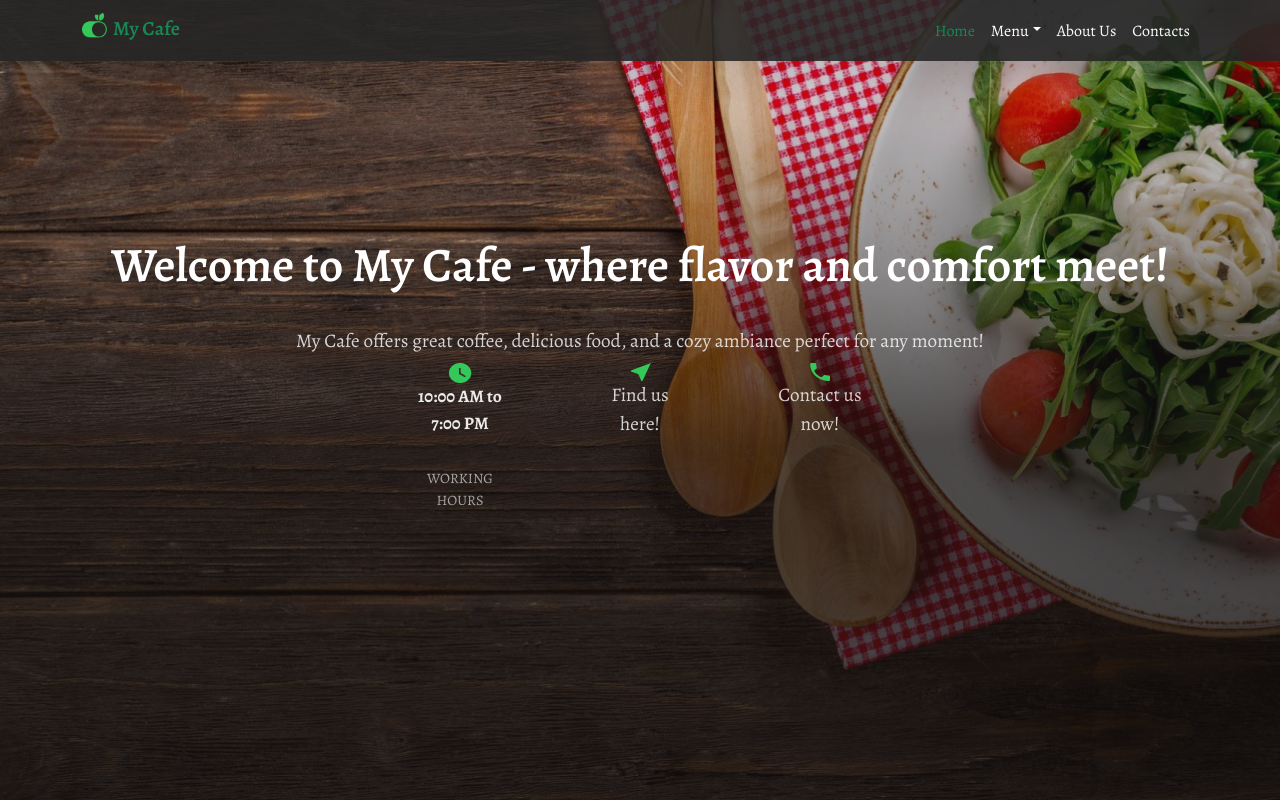
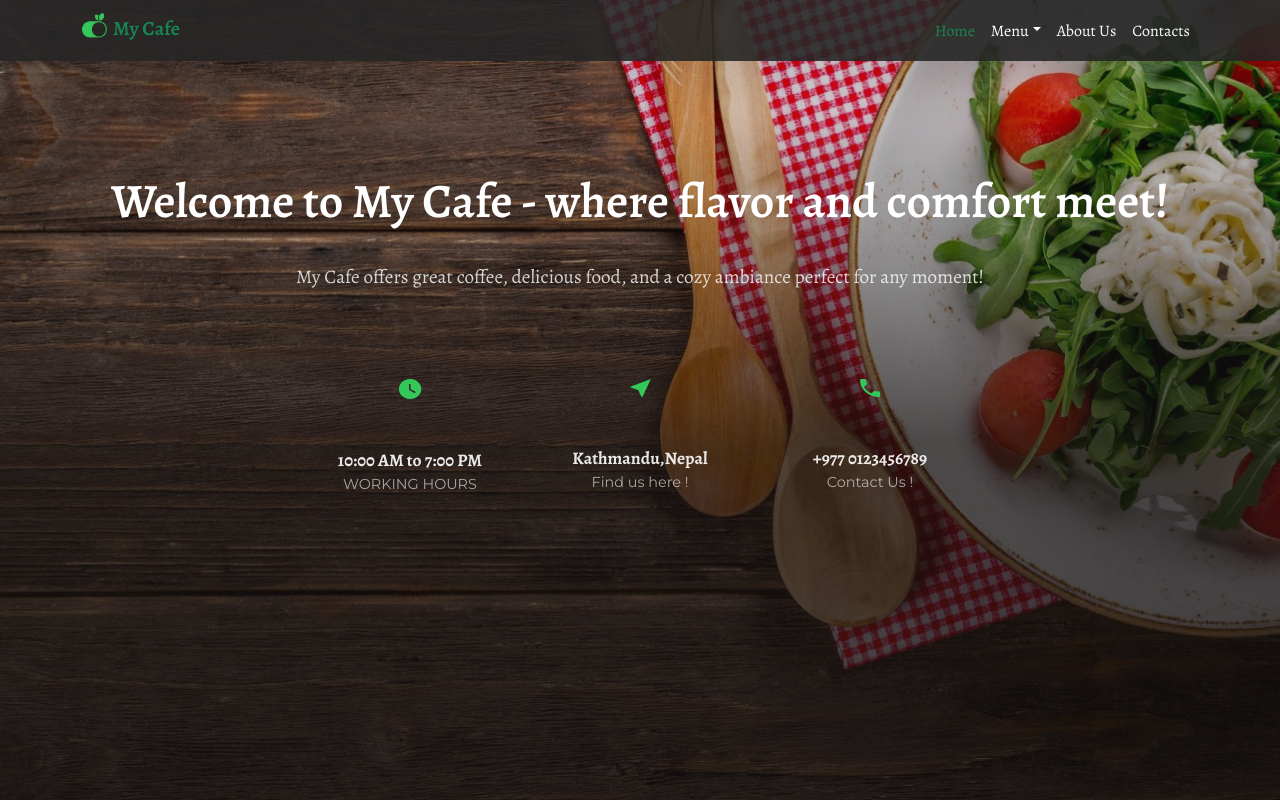
Before and after one commit to codewithme33/Cafe, a React (Create React App) app: page / in a window 1280 px wide. Built offline with nearby package versions, Linux system fonts and the light colour scheme.

Commit message:
Landing page Completed

```diff
--- a/src/components/Banner.css
+++ b/src/components/Banner.css
@@ -1,13 +1,14 @@
+@import url('https://fonts.googleapis.com/css2?family=Montserrat&display=swap');
+
 .banner {
     text-align: center;
     padding: 2rem;
-    color: white ;
-    margin-top: 6rem;
-
+    color: white;
+    margin-top: 3rem;
 }
 
 .banner h1 {
-    margin-top: 3rem;
+    margin-top: 2rem;
     font-size: 3rem;
     font-weight: 600;
 }
@@ -31,14 +32,19 @@
     display: flex;
     flex-direction: column;
     align-items: center;
+    gap: 1rem;
     flex: 1;
-    max-width: 100px;
+    max-width: 150px;
     margin-top: 1.5rem;
 }
 
 .banner ul li img {
     max-width: 50px;
-    margin: -2rem;
+    margin: 0;
+}
+
+.banner ul li p {
+    text-align: center;
 }
 
 
@@ -50,10 +56,15 @@
 
 @media (max-width: 768px) {
     .banner ul {
-        gap: 5rem;
+        gap: 2rem;
     }
 }
 
+@media (max-width: 480px) {
+    .banner ul {
+        gap: 1rem;
+    }
+}
 
 .working-hours {
     display: flex;
@@ -70,6 +81,40 @@
 }
 
 #workinghour {
+    margin: 0;
     font-size: 0.9rem;
     color: rgba(255, 255, 255, 0.6);
+    font-family: "Montserrat", serif;
 }
+
+#location {
+    font-size: 1.1rem;
+    font-weight: bold;
+    margin: 0;
+    color: rgba(255, 255, 255, 0.9);
+}
+
+#findus {
+    margin: 0;
+    font-size: 0.9rem;
+    color: rgba(255, 255, 255, 0.6);
+    font-family: "Montserrat", serif;
+}
+
+#phonenumber {
+    font-size: 1.1rem;
+    font-weight: bold;
+    margin: 0;
+    color: rgba(255, 255, 255, 0.9);
+}
+
+#contactus {
+    margin: 0;
+    font-size: 0.9rem;
+    color: rgba(255, 255, 255, 0.6);
+    font-family: "Montserrat", serif;
+}
+
+.banner-items {
+    margin-top: 4rem !important;
+}
--- a/src/components/Banner.js
+++ b/src/components/Banner.js
@@ -7,23 +7,33 @@ export default function Banner() {
     const bannerItems = [
         { img: clockIcon, text: (
             <>
-        <p id='time'>10:00 AM to 7:00 PM</p>
+        <p  id='time'>10:00 AM to 7:00 PM</p>
         <p id='workinghour' >WORKING HOURS</p>
         </>
         ),},
-        { img: locationIcon, text: 'Find us here!' },
-        { img: phoneIcon, text: 'Contact us now!' }
+        { img: locationIcon, text: (
+            <>
+                <p  id='location'>Kathmandu,Nepal</p>
+                <p id='findus'>Find us here !</p>
+            </>
+        ) },
+        { img: phoneIcon, text: (
+            <>
+                <p  id='phonenumber'>+977 0123456789</p>
+                <p id='contactus'>Contact Us !</p>
+            </>
+        ) }
     ];
 
     return (
-        <div className="banner">
+        <div className="banner ">
             <h1>Welcome to My Cafe - where flavor and comfort meet!</h1>
             <p>
                 My Cafe offers great coffee, delicious food, and a cozy ambiance perfect for any moment!
             </p>
-            <ul>
+            <ul className='banner-items'>
                 {bannerItems.map((item, index) => (
-                    <li key={index}>
+                    <li key={index} >
                         <img src={item.img} alt={`icon${index + 1}`} />
                         <p>{item.text}</p>
                     </li>
```
Also changed, not shown: src/App.css (line endings or trailing spaces).
